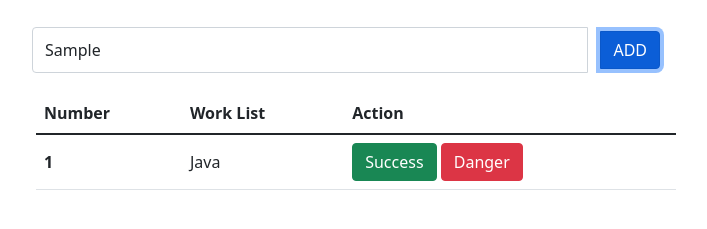
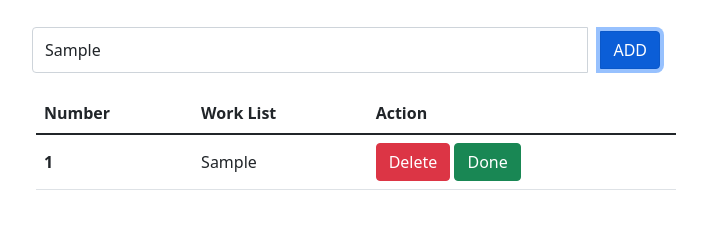
Before and after one commit to Nahid-khandakar/To-do, a plain HTML site: page index.html in a window 1280 px wide. Both pictures are taken after typing "Sample" into the empty fields and a click on the button "ADD". Shown: the part 121-350 px from the top of the page, without its empty margins (292-999 px from the left). Drawn offline with nearby package versions, Linux system fonts and the light colour scheme.

Commit message:
table connedted

```diff
--- a/index.html
+++ b/index.html
@@ -24,14 +24,14 @@
 
         <div class="input-group mb-3 w-50 align-self-center ">
 
-            <input type="text" class="form-control m-1" aria-describedby="button-addon2">
-            <button class="btn btn-primary m-2" type="button">ADD</button>
+            <input id="input-text" type="text" class="form-control m-1" aria-describedby="button-addon2">
+            <button id="add-btn" class="btn btn-primary m-2" type="button">ADD</button>
         </div>
 
         <!-- tabel div  -->
-        <div class="w-50">
+        <div class="w-50 ">
 
-            <table class="table align-middle ms-2">
+            <table class="table align-middle ms-2 ">
                 <thead>
                     <tr>
                         <th scope="col">Number</th>
@@ -40,25 +40,11 @@
                     </tr>
                 </thead>
 
-                <tbody>
-
-                    <tr>
-                        <th scope="row">1</th>
-                        <td>Java</td>
-                        <td>
-                            <button type="button" class="btn btn-success">Success</button>
-                            <button type="button" class="btn btn-danger">Danger</button>
-                        </td>
-
-                    </tr>
-
+                <tbody id="table-data">
                 </tbody>
             </table>
 
         </div>
-
-
-
     </section>
 
 
--- a/js/todo.js
+++ b/js/todo.js
@@ -0,0 +1,22 @@
+let count = 0;
+document.getElementById('add-btn').addEventListener('click', function () {
+    count++;
+    let takeText = document.getElementById('input-text').value;
+
+
+    if (takeText == '') {
+        alert('give some work list');
+    }
+    else {
+        let mainContainer = document.getElementById('table-data');
+
+        let tabaleContainer = document.createElement("tr");
+
+        tabaleContainer.innerHTML = `<th>${count}</th>
+        <td>${takeText}</td>
+        <td><button type="button" class="btn btn-danger">Delete</button>
+        <button type="button" class="btn btn-success">Done</button></td>`;
+
+        mainContainer.appendChild(tabaleContainer);
+    }
+})
```
